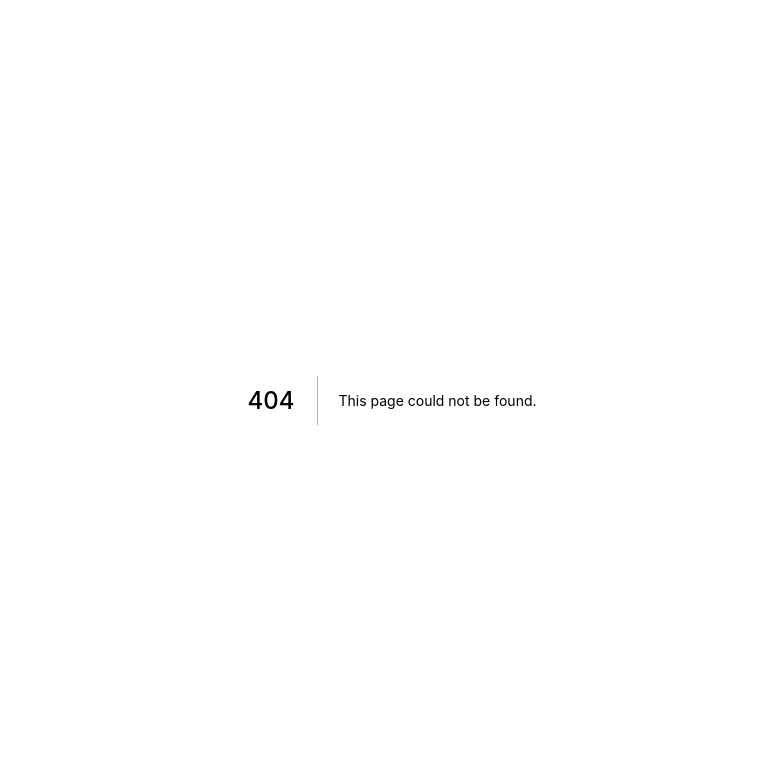
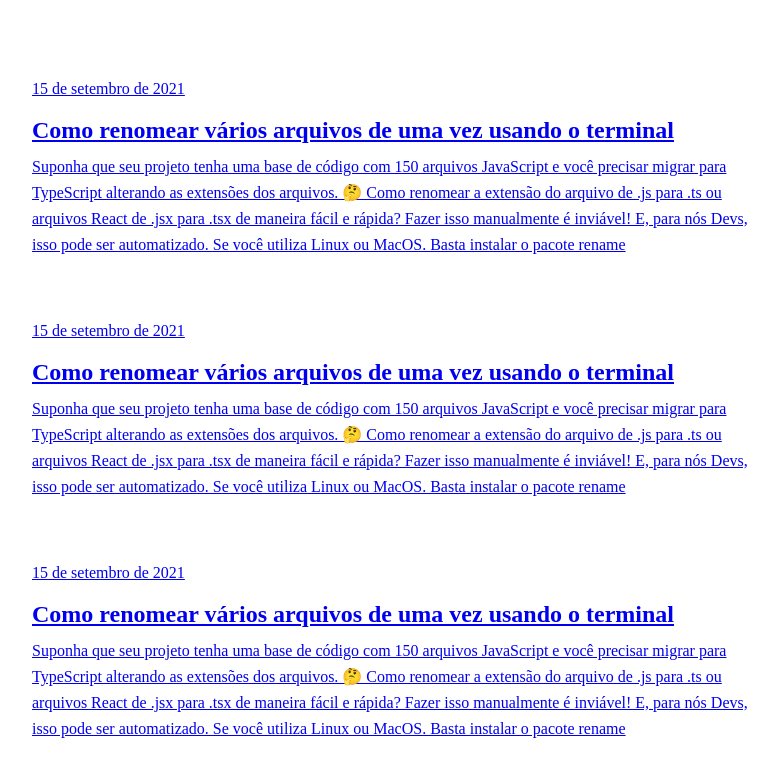
Before and after one commit to henriquesbarros/ignews, a Next.js app: page /posts in a window 1280 px wide. Before the commit this address had no page. Shown: the top 776 px of the page, without its empty margins (248-1026 px from the left). Built offline with nearby package versions, Linux system fonts and the light colour scheme.

Commit message:
post page styling

```diff
--- /dev/null
+++ b/src/pages/posts/index.tsx
@@ -0,0 +1,60 @@
+import Head from 'next/head';
+
+import styles from './styles.module.scss';
+
+export default function Posts() {
+    return (
+        <>
+            <Head>
+                <title>Posts | Ignews</title>
+            </Head>
+
+            <main className={styles.container}>
+                <div className={styles.posts}>
+                    <a href="#">
+                        <time>15 de setembro de 2021</time>
+                        <strong>Como renomear vários arquivos de uma vez usando o terminal</strong>
+                        <p>
+                            Suponha que seu projeto tenha uma base de código com 150
+                            arquivos JavaScript e você precisar migrar para TypeScript
+                            alterando as extensões dos arquivos. 🤔
+                            Como renomear a extensão do arquivo de .js para .ts ou
+                            arquivos React de .jsx para .tsx de maneira fácil e rápida?
+                            Fazer isso manualmente é inviável! E, para nós Devs, isso
+                            pode ser automatizado.
+                            Se você utiliza Linux ou MacOS. Basta instalar o pacote rename
+                        </p>
+                    </a>
+                    <a href="#">
+                        <time>15 de setembro de 2021</time>
+                        <strong>Como renomear vários arquivos de uma vez usando o terminal</strong>
+                        <p>
+                            Suponha que seu projeto tenha uma base de código com 150
+                            arquivos JavaScript e você precisar migrar para TypeScript
+                            alterando as extensões dos arquivos. 🤔
+                            Como renomear a extensão do arquivo de .js para .ts ou
+                            arquivos React de .jsx para .tsx de maneira fácil e rápida?
+                            Fazer isso manualmente é inviável! E, para nós Devs, isso
+                            pode ser automatizado.
+                            Se você utiliza Linux ou MacOS. Basta instalar o pacote rename
+                        </p>
+                    </a>
+                    <a href="#">
+                        <time>15 de setembro de 2021</time>
+                        <strong>Como renomear vários arquivos de uma vez usando o terminal</strong>
+                        <p>
+                            Suponha que seu projeto tenha uma base de código com 150
+                            arquivos JavaScript e você precisar migrar para TypeScript
+                            alterando as extensões dos arquivos. 🤔
+                            Como renomear a extensão do arquivo de .js para .ts ou
+                            arquivos React de .jsx para .tsx de maneira fácil e rápida?
+                            Fazer isso manualmente é inviável! E, para nós Devs, isso
+                            pode ser automatizado.
+                            Se você utiliza Linux ou MacOS. Basta instalar o pacote rename
+                        </p>
+                    </a>
+                </div>
+            </main>
+        </>
+    );
+}
--- /dev/null
+++ b/src/pages/posts/styles.module.scss
@@ -0,0 +1,45 @@
+.container {
+    max-width: 1120px;
+    margin: 0 auto;
+    padding: 0 2rem;
+}
+
+.posts {
+    max-width: 720px;
+    margin: 5rem auto 0;
+
+    a {
+        display: block;
+
+        & + a {
+            margin-top: 2rem;
+            padding-top: 2rem;
+            border-top: 1px solid var(--gray-700);
+        }
+
+        time {
+            font-size: 1rem;
+            display: flex;
+            align-items: center;
+            color: var(--gray-300);
+        }
+
+        strong {
+            display: block;
+            font-size: 1.5rem;
+            margin-top: 1rem;
+            line-height: 2rem;
+            transition: color 0.2s;
+        }
+
+        p {
+            color: var(--gray-300);
+            margin-top: 0.5rem;
+            line-height: 1.625rem;
+        }
+
+        &:hover strong {
+            color: var(--yellow-500);
+        }
+    }
+}
--- a/src/styles/global.scss
+++ b/src/styles/global.scss
@@ -9,6 +9,7 @@
 
     --gray-100: #e1e1e6;
     --gray-300: #a8a8b3;
+    --gray-700: #323238;
     --gray-800: #29292e;
     --gray-850: #1f2729;
     --gray-900: #121214;
```
